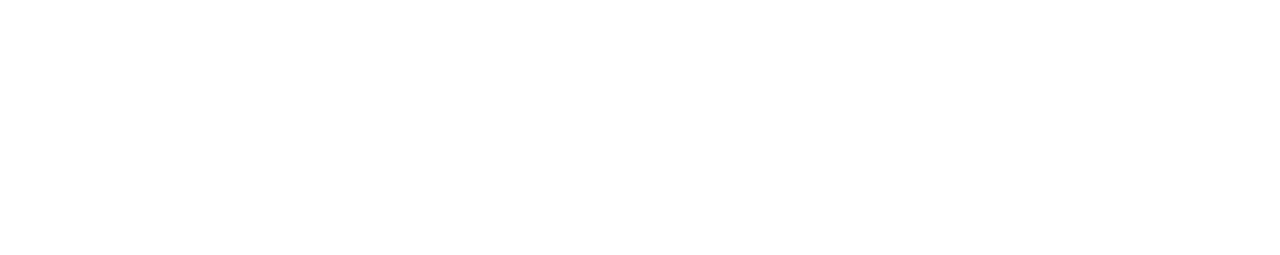
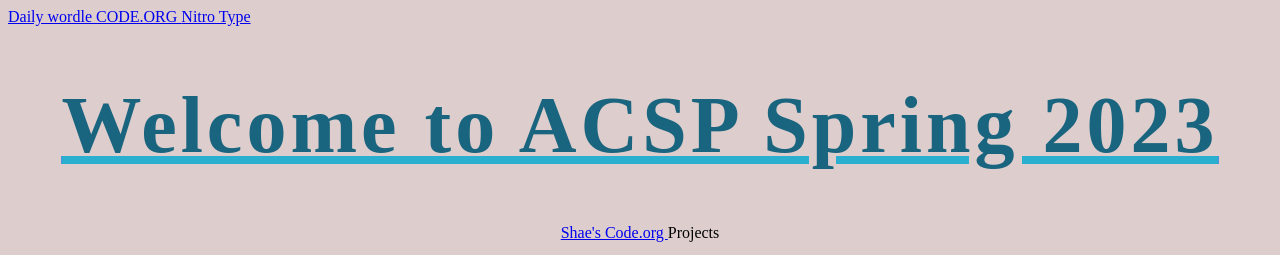
Before and after one commit to WVCS/website-shaelynam, a plain HTML site: page index.html in a window 1280 px wide. Shown: the top 255 px of the page. Drawn offline with Linux system fonts and the light colour scheme.

Commit message:
Update index.html

```diff
--- a/index.html
+++ b/index.html
@@ -1,9 +1,33 @@
+<html>
+  <head>
+   <link rel = https://ichef.bbci.co.uk/news/976/cpsprodpb/17638/production/_124800859_gettyimages-817514614.jpg.webp>
+    <title> Shae Lynam's Website </title>
+  <body>
+    <u1>
+      <l1> <a href=https://www.nytimes.com/games/wordle/index.html> Daily wordle </a> <l1>
+        <l1> <a href = https://code.org/> CODE.ORG
+</ai> </l1>
+              <l1> <a href=https://www.nitrotype.com/> Nitro Type </ai <l1>
+        </ul>
+      <br>
+      <center>
+    <h1> Welcome to ACSP Spring 2023 </h1>
+          <center>
+    <p> Shae's Code.org </a> <l1> Projects </p>
+<iframe width="392" height="620" style="border: 0px;" src="https://studio.code.org/projects/applab/huBgW6T6wxea8BV9vuuvwyb0b6vvsmo42AnBJkVhY4A/embed"></iframe>
+
+<iframe width="392" height="620" style="border: 0px;" src="https://studio.code.org/projects/applab/sreUyxpwI57Ej2rHnVS2SgFXfHfPeg9_I3sH3E8hS8c/embed"></iframe>
+    </center>
 <html>
 
-
-
-
-
-
-
-</html>
+<style>
+body{
+  background-color: #DDCECD;
+}
+h1{
+  color: #19647E;
+  font-size: 500%;
+  letter-spacing: 4px;
+  text-decoration: underline;
+  text-decoration-color: #2BAFD0;
+}
```
